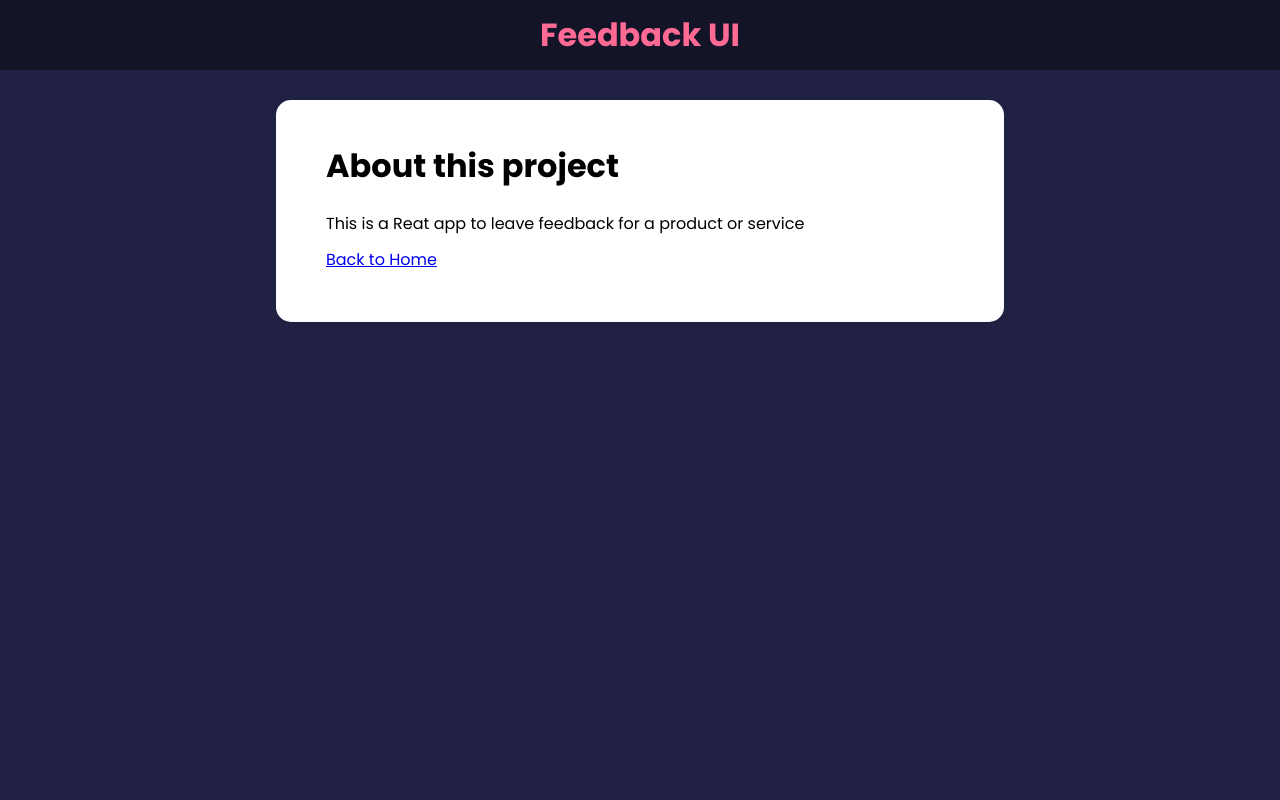
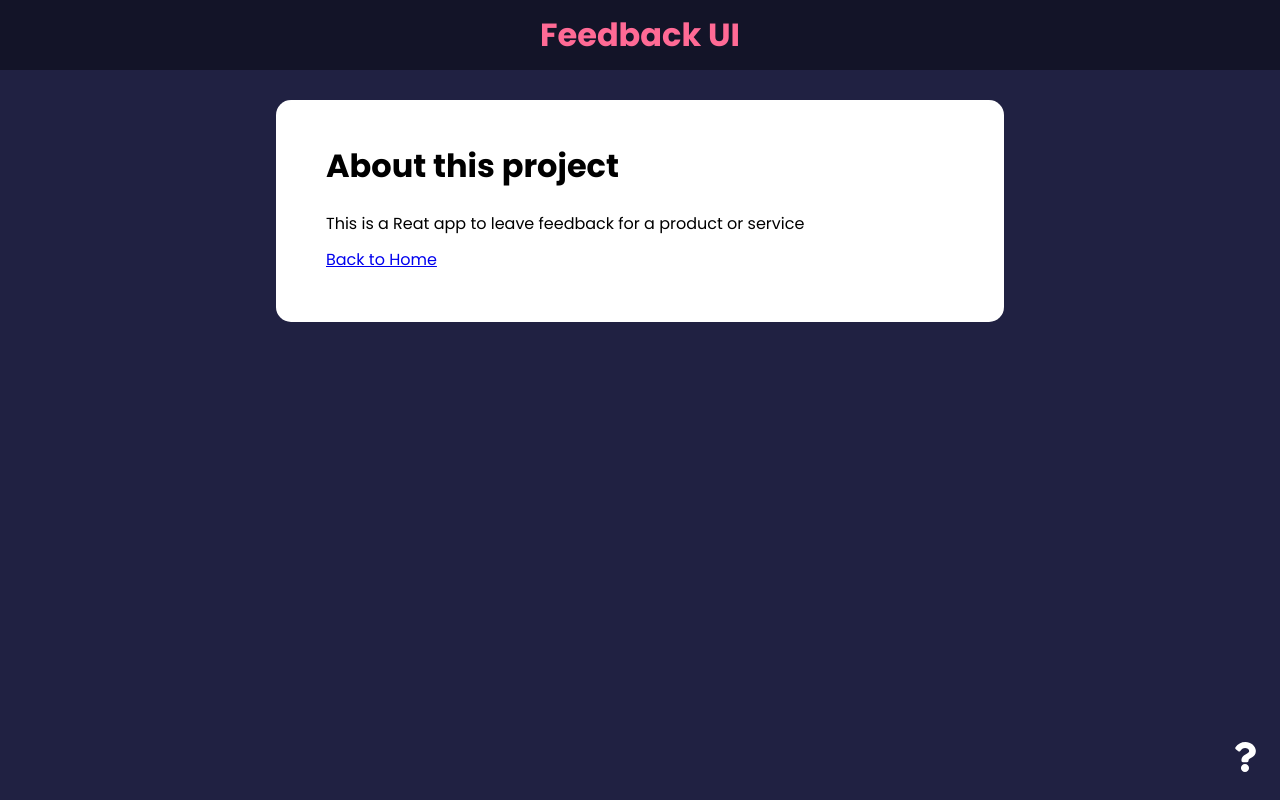
Before and after one commit to AqilArif/Feedback-App, a React app: page /about in a window 1280 px wide. Built offline with nearby package versions, Linux system fonts and the light colour scheme; the HTML template or start-up script is replaced by a standard one.

Commit message:
Creating Links and avoid page refresh instead of use anchor tag

```diff
--- a/src/App.jsx
+++ b/src/App.jsx
@@ -9,6 +9,7 @@
 import FeedbackStats from './components/FeedbackStats';
 import FeedbackForm from './components/FeedbackForm';
 import About from './pages/About';
+import AboutIconLink from './components/AboutIconLink';
 
 function App () {
 
@@ -70,6 +71,8 @@
 
           <Route path='/about' element={ <About /> } />
         </Routes>
+
+        <AboutIconLink />
       </div>
     </Router>
   )
--- /dev/null
+++ b/src/components/AboutIconLink.jsx
@@ -0,0 +1,29 @@
+import { FaQuestion } from "react-icons/fa"
+import { Link } from "react-router-dom"
+
+const AboutIconLink = () => {
+
+  // Tip: If you are linking offsite (Means if you go to some other sides) then you use anchor tag <a href='/about' />
+
+  // But any internal links (means inside your application) you should use <Link to='/about' />
+
+  // Link can't refresh the page but anchor does
+
+  return (
+    <div className="about-link">
+        <Link to={{
+            pathname: "/about",
+            search: '?sort=name', // query params (These params append with your route like /about?sort=name)
+            hash: '#hello' // you can also append hash with your link
+        }}>
+            <FaQuestion size={30} />
+        </Link>
+
+        {/* <Link to="/about">
+            <FaQuestion size={30} />
+        </Link> */}
+    </div>
+  )
+}
+
+export default AboutIconLink
--- a/src/pages/About.jsx
+++ b/src/pages/About.jsx
@@ -1,5 +1,6 @@
 import React from 'react'
 import Card from '../components/shared/Card'
+import { Link } from 'react-router-dom'
 
 const About = () => {
   return (
@@ -12,7 +13,7 @@
             </p>
 
             <p>
-                <a href="/">Back to Home</a>
+                <Link to="/">Back to Home</Link>
             </p>
         </div>
     </Card>
```
